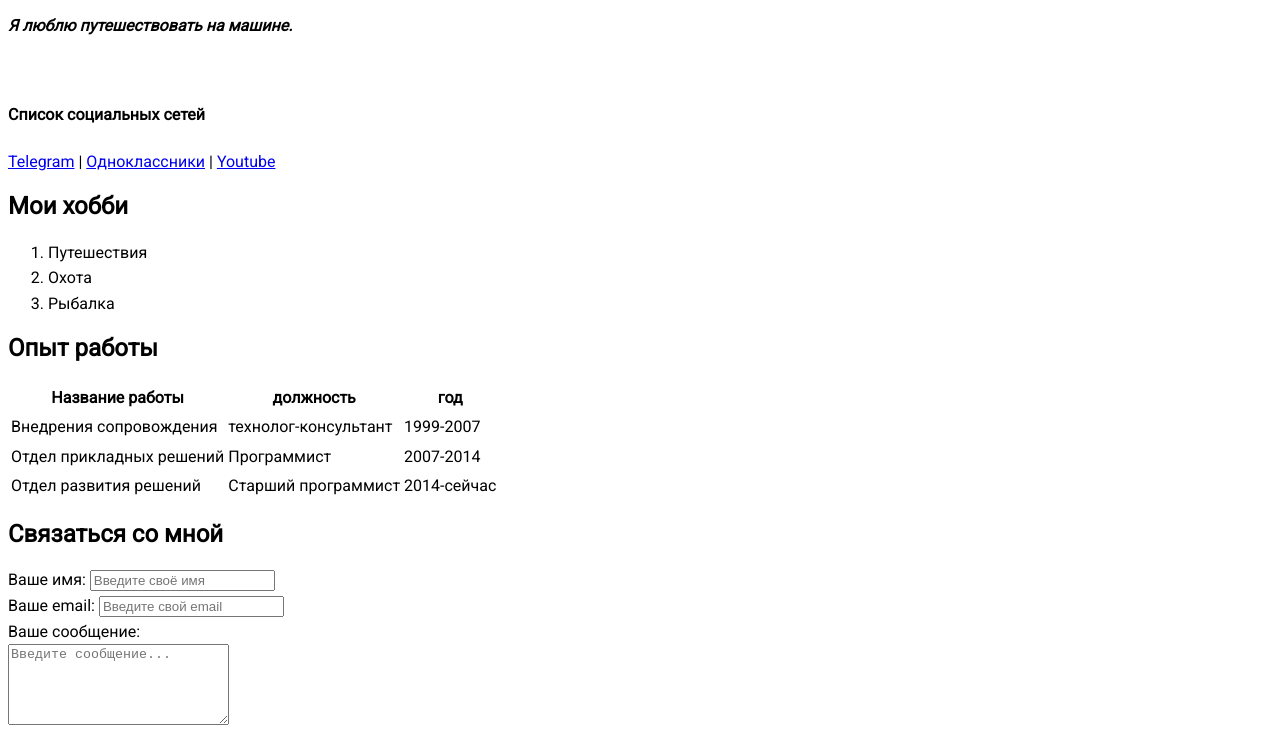
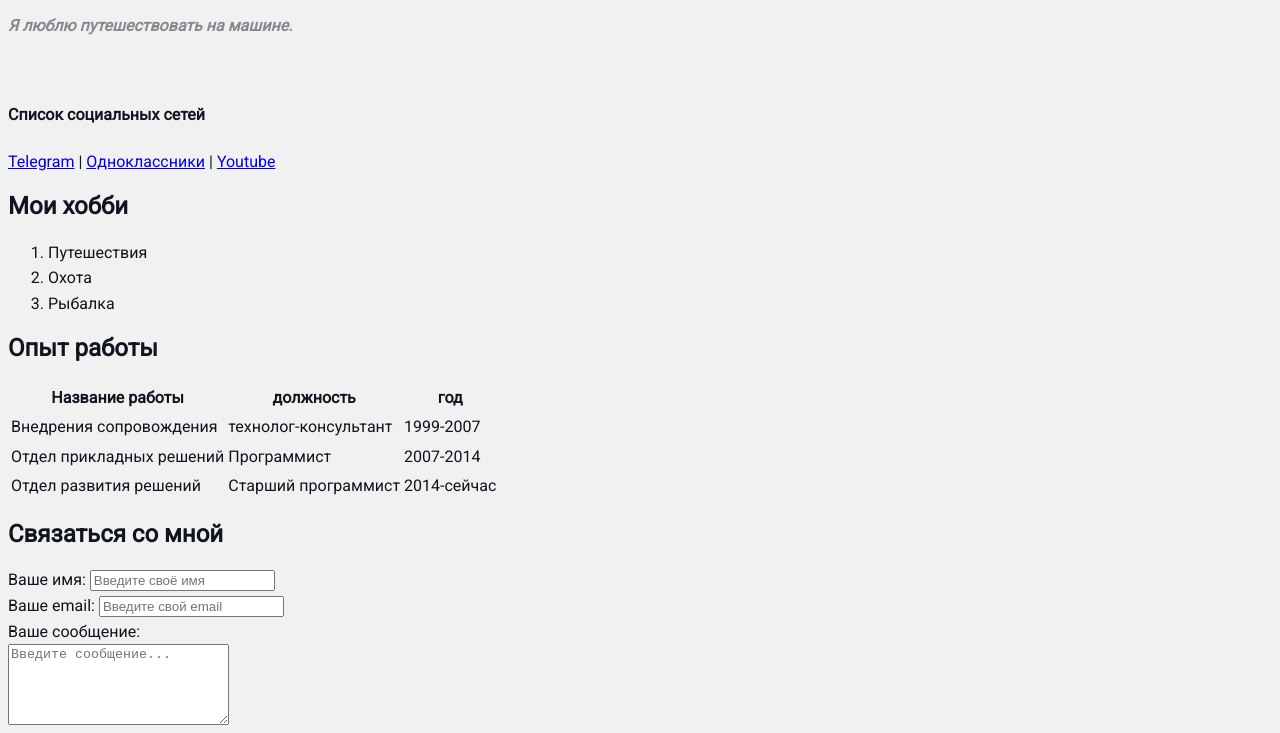
Before and after one commit to greyambler/resume, a plain HTML site: page index.html in a window 1280 px wide. Shown: the part 331-1064 px from the top of the page. Drawn offline with Linux system fonts and the light colour scheme.

Commit message:
задания #3

```diff
--- a/style.css
+++ b/style.css
@@ -6,10 +6,13 @@ body {
     font-size  : 16px;
     line-height: 1.6em;
     font-weight: normal;
+    color      : #0f141e;
+    background : #f1f1f1;
 
 }
 
 .info-text p {
     font-style : italic;
     font-weight: bold;
+    color: #86898f;
 }
```
